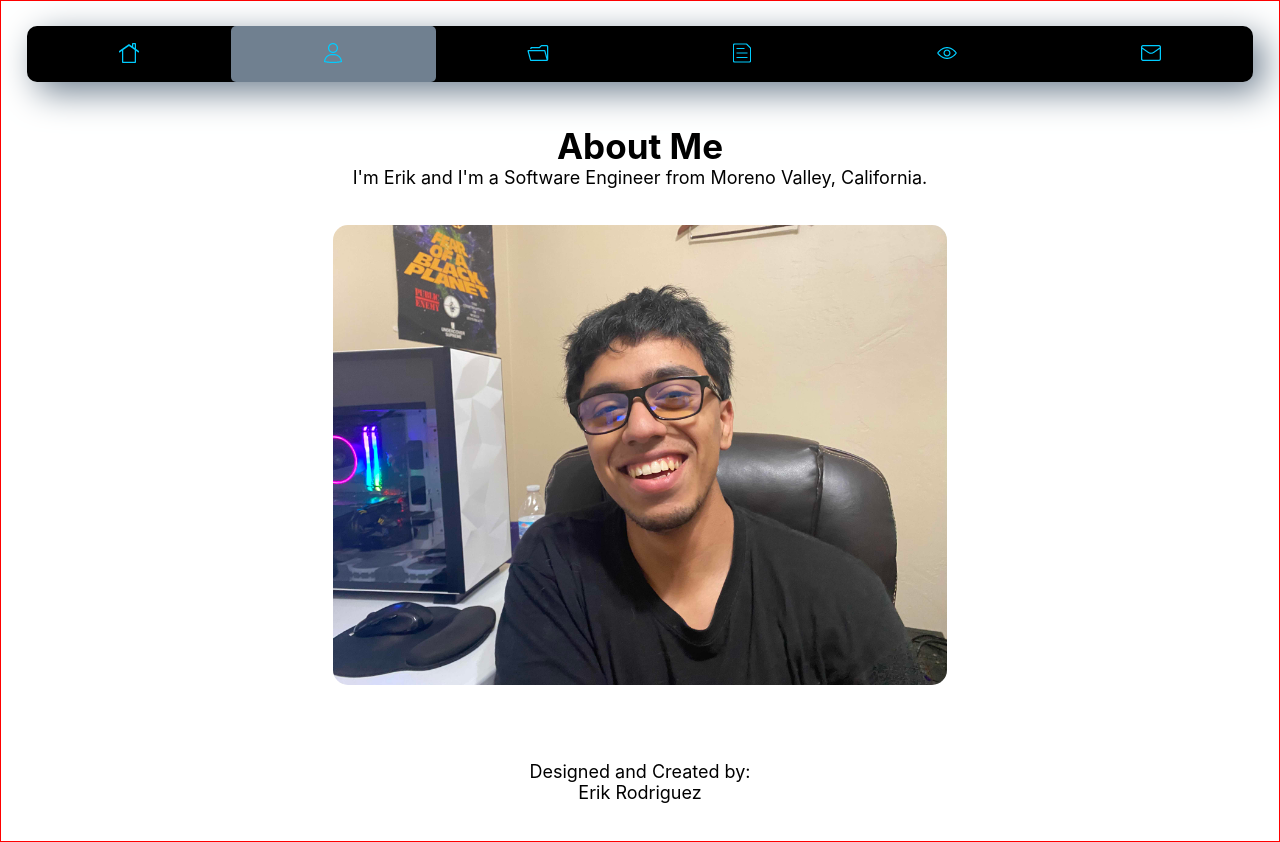
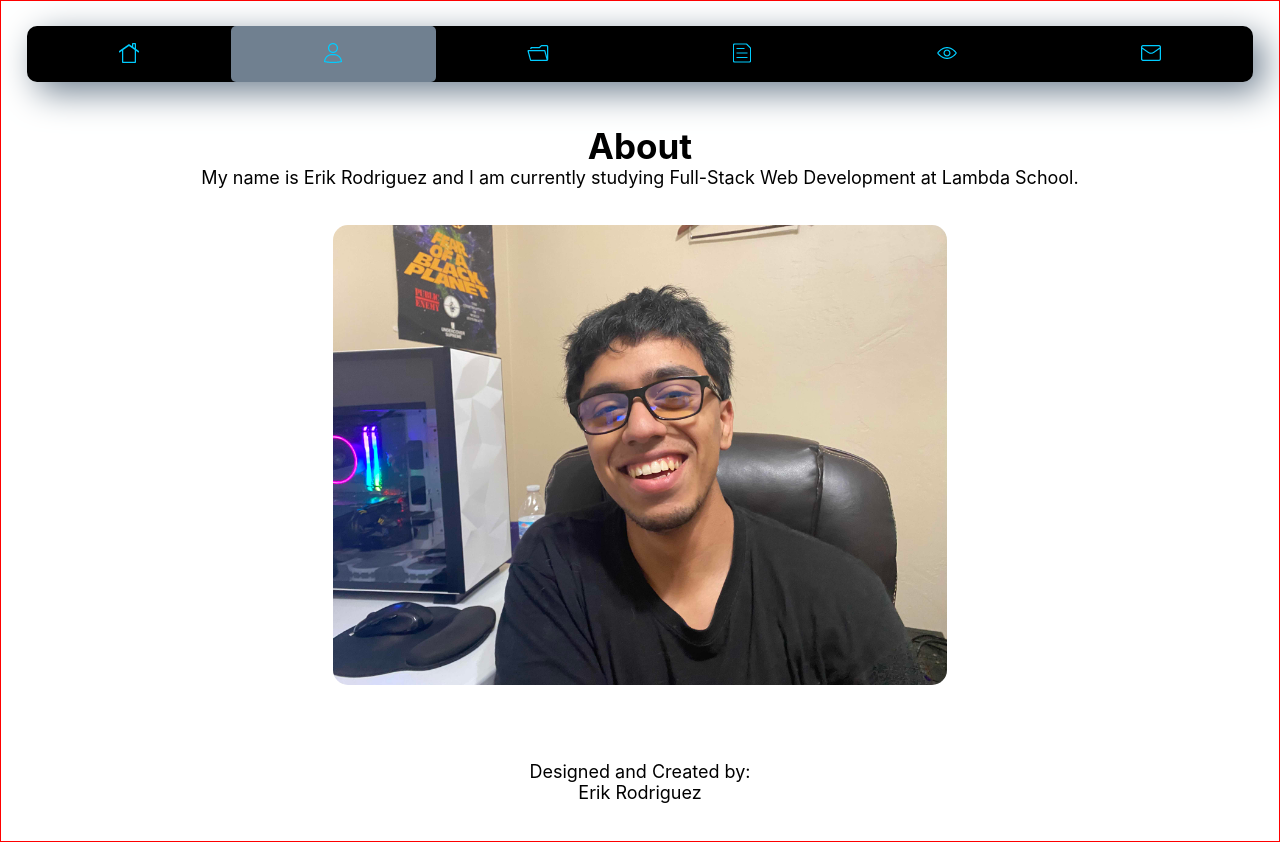
Before and after one commit to ErikRodriguez-webdev/port, a React (Create React App) app in the folder portfolio/: page /about in a window 1280 px wide. Built offline with nearby package versions, Linux system fonts and the light colour scheme.

Commit message:
Changes made to content on pages

```diff
--- a/portfolio/src/App.css
+++ b/portfolio/src/App.css
@@ -6,7 +6,12 @@
   max-width: 100%;
 }
 
+body {
+  background: white;
+}
+
 html {
+  color: black;
   font-size: 62.5%;
 }
 
--- a/portfolio/src/App.js
+++ b/portfolio/src/App.js
@@ -19,6 +19,7 @@ const App = () => {
   //nav color slategrey
   //nav hover color lightgrey
 
+  //Page Transitions
   const location = useLocation();
 
   const transitions = useTransition(location, (location) => location.pathname, {
@@ -26,16 +27,13 @@ const App = () => {
     reset: true,
     initial: null,
     from: {
-      opacity: 0,
       transform: "translate3d(100%,0,0)"
     },
     enter: {
-      opacity: 1,
       transform: "translate3d(0%,0,0)"
     },
     leave: {
-      opacity: 0,
-      transform: "translate3d(-100%,0,0)"
+      opacity: 0
     }
   });
 
@@ -45,6 +43,14 @@ const App = () => {
       {transitions.map(({ item, props, key }) => (
         <animated.div key={key} style={props}>
           <Switch location={item}>
+            {console.log(
+              "Item poop",
+              item,
+              "Props poop",
+              props,
+              "key poop",
+              key
+            )}
             <Route exact path="/" component={Home} />
             <Route exact path="/about" component={About} />
             <Route exact path="/work" component={Work} />
--- a/portfolio/src/components/About.js
+++ b/portfolio/src/components/About.js
@@ -5,11 +5,12 @@ import "../App.css";
 const AboutMe = () => {
   return (
     <>
-      <h2>About Me</h2>
+      <h2>About</h2>
       <div className="aboutMainBox">
         <div className="aboutText">
           <p>
-            I'm Erik and I'm a Software Engineer from Moreno Valley, California.
+            My name is Erik Rodriguez and I am currently studying Full-Stack Web
+            Development at Lambda School.
           </p>
         </div>
         <div className="aboutPhoto">
--- a/portfolio/src/components/Contact.js
+++ b/portfolio/src/components/Contact.js
@@ -25,8 +25,8 @@ const Contact = () => {
     <>
       <h2>Let's get in contact!</h2>
       <div className="contactMainBox">
-        <div className="contactEmailBtn">
-          <img src={Icon6} alt="paste icon" title="Copy" />
+        <div title="Copy" className="contactEmailBtn">
+          <img src={Icon6} alt="paste icon" />
           <p>Copy Email To Clipboard</p>
         </div>
         {/* <form onSubmit={handleSubmit} className="contactForm">
--- a/portfolio/src/components/Home.js
+++ b/portfolio/src/components/Home.js
@@ -5,11 +5,9 @@ const Home = () => {
   return (
     <>
       <h1>Hello and Welcome to My Port.</h1>
-      <p>
-        I'm Erik and I'm a Software Engineer from Moreno Valley, California.
-      </p>
+      <p>I'm Erik, a Software Engineer from Moreno Valley, California.</p>
       <div className="homeMainBox">
-        <p>Test</p>
+        <p>CLICK HERE TO CONTINUE</p>
       </div>
     </>
   );
--- a/portfolio/src/components/MyChart.js
+++ b/portfolio/src/components/MyChart.js
@@ -6,7 +6,7 @@ const MyChart = () => {
     labels: ["Html", "Css", "JS", "React", "Node", "Python", "Ruby"],
     datasets: [
       {
-        label: "# 1(Weak) - 5(Strong)",
+        label: " # 1(Weak) - 5(Strong) ",
         data: [5, 5, 3, 4, 4, 1, 0],
         backgroundColor: [
           "orange",
@@ -34,8 +34,7 @@ const MyChart = () => {
             fontColor: "grey"
           },
           legend: {
-            display: true,
-            position: "bottom"
+            display: false
           }
         }}
       />
--- a/portfolio/src/components/Work.js
+++ b/portfolio/src/components/Work.js
@@ -107,7 +107,7 @@ const Work = () => {
   ];
   return (
     <>
-      <h2>Works</h2>
+      <h2>Work</h2>
       <div className="workMainBox">
         <div className="workText">
           <p>
```
